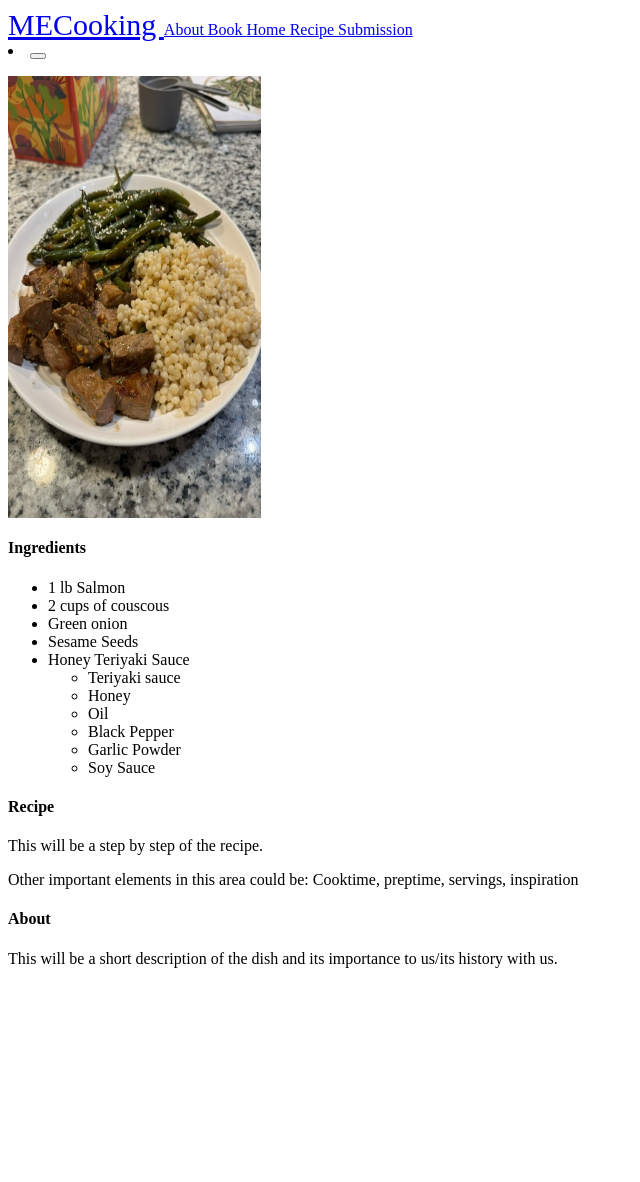
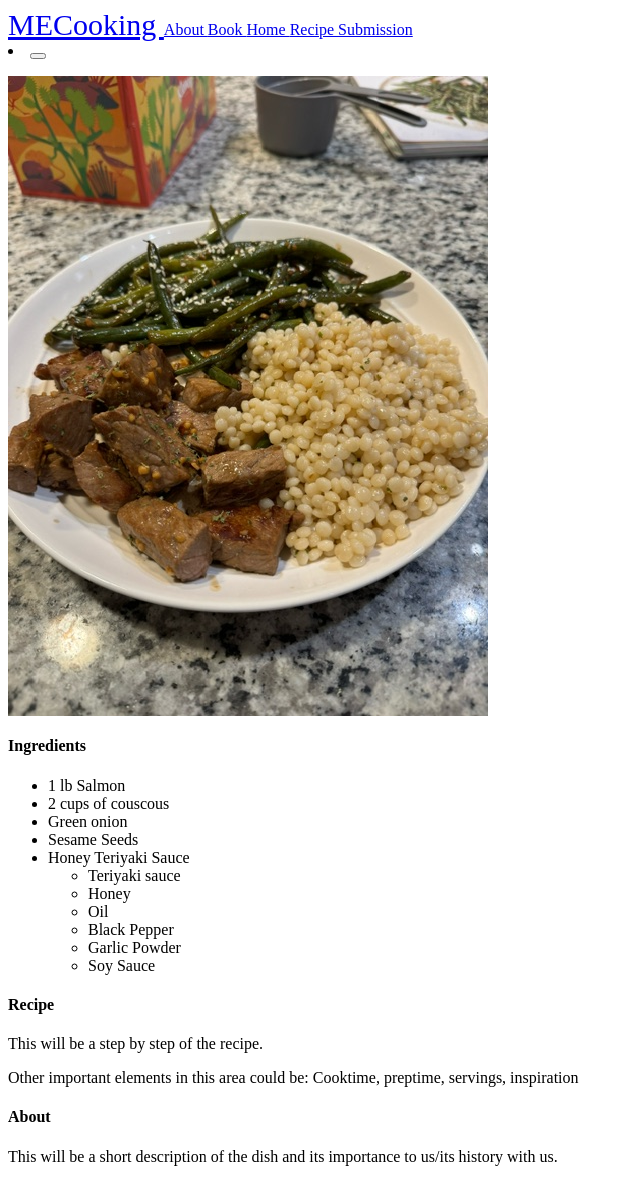
Before and after one commit to MM100301/MECooking, a Jekyll site: the page built from _beef/GarlicSteakBites.md, in a window 1280 px wide. Shown: the whole page, without its empty margins (0-640 px from the left). Built offline with Jekyll 4.4.1, drawn with Linux system fonts in a browser that asks for light colours; before the commit the page ends 984 px from its top, so only the background shows below that.

Commit message:
Update recipe.html

```diff
--- a/_layouts/recipe.html
+++ b/_layouts/recipe.html
@@ -1,7 +1,7 @@
 <html>
   {% include header.html %}
   <style>
-    .recipePic {horizontal-align: right; vertical-align: right; width: 20%; height: 50%;}
+    .recipePic {horizontal-align: right; vertical-align: right;}
     h4 {align:left;}
     p {align: left;}
     ul {align: left;}
```
